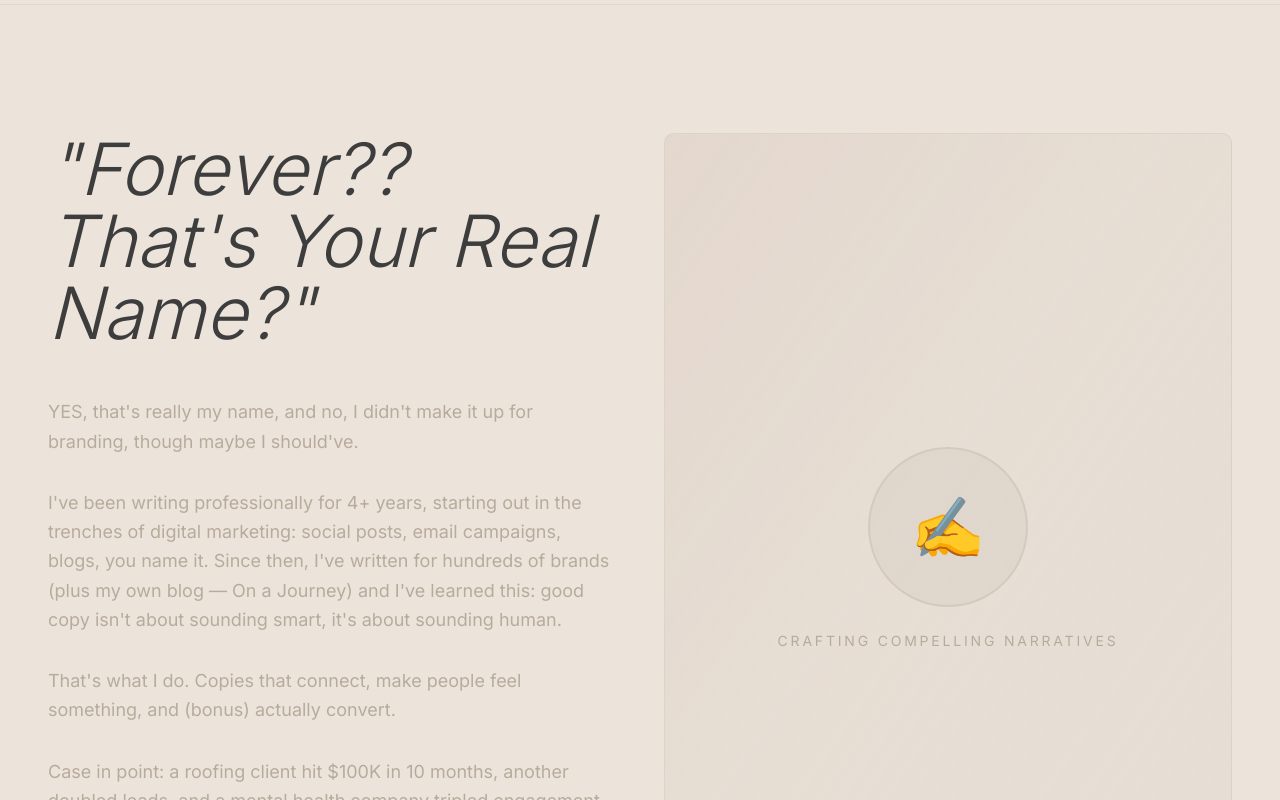
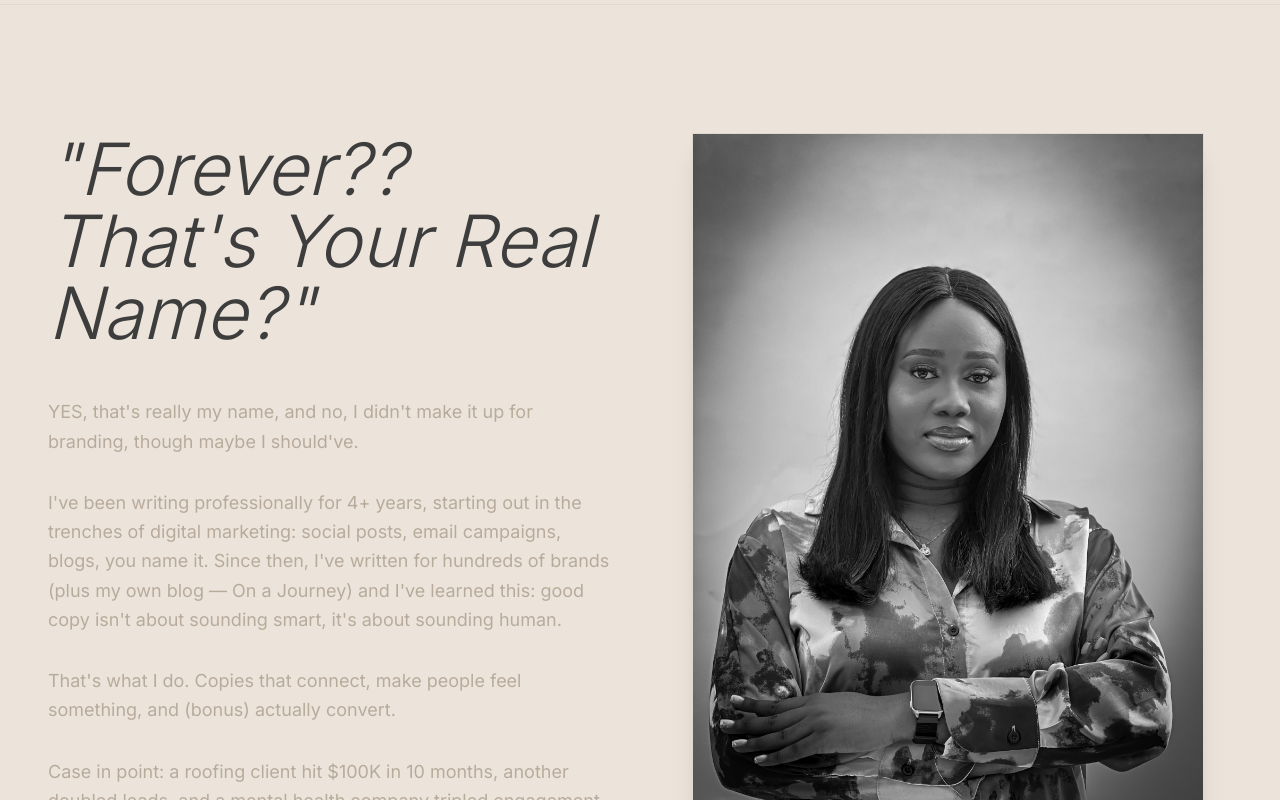
Before and after one commit to Cornerstone-04/forever-portfolio, a Next.js app: page /about in a window 1280 px wide. Shown: the part 760-1560 px from the top of the page. Built offline with nearby package versions, Linux system fonts and the light colour scheme.

Commit message:
add image

```diff
--- a/app/about/page.tsx
+++ b/app/about/page.tsx
@@ -1,6 +1,7 @@
 "use client";
 
 import { motion } from "motion/react";
+import Image from "next/image";
 
 export default function About() {
   return (
@@ -89,17 +90,19 @@ export default function About() {
               whileInView={{ opacity: 1, scale: 1 }}
               transition={{ duration: 0.8, delay: 0.2 }}
               viewport={{ once: true }}
-              className="relative h-96 md:h-full min-h-96"
+              className="relative flex justify-center items-start md:h-full"
             >
-              <div className="absolute inset-0 bg-linear-to-br from-[#C4A69B]/20 via-[#B8AB9C]/10 to-[#CFC8BE]/20 rounded-lg border border-[#B8AB9C]/20" />
-              <div className="absolute inset-0 flex items-center justify-center">
-                <div className="text-center">
-                  <div className="w-32 h-32 md:w-40 md:h-40 mx-auto mb-6 bg-[#CFC8BE]/30 rounded-full flex items-center justify-center border-2 border-[#B8AB9C]/30">
-                    <span className="text-5xl md:text-6xl">✍️</span>
-                  </div>
-                  <p className="text-[#B8AB9C] text-sm uppercase tracking-[0.2em]">
-                    Crafting Compelling Narratives
-                  </p>
+              {/* Adjust max-w-sm (small) or max-w-md (medium) to control the size */}
+              <div className="relative w-full max-w-lg overflow-hidden border border-[#B8AB9C]/20 bg-[#CFC8BE]/10 shadow-xl">
+                <div className="relative aspect-3/4">
+                  <Image
+                    src="/forever-2.jpeg"
+                    alt="Forever Ephraim"
+                    fill
+                    className="object-cover grayscale hover:grayscale-0 transition-all duration-700"
+                    sizes="(max-width: 768px) 100vw, 384px"
+                    priority
+                  />
                 </div>
               </div>
             </motion.div>
```
